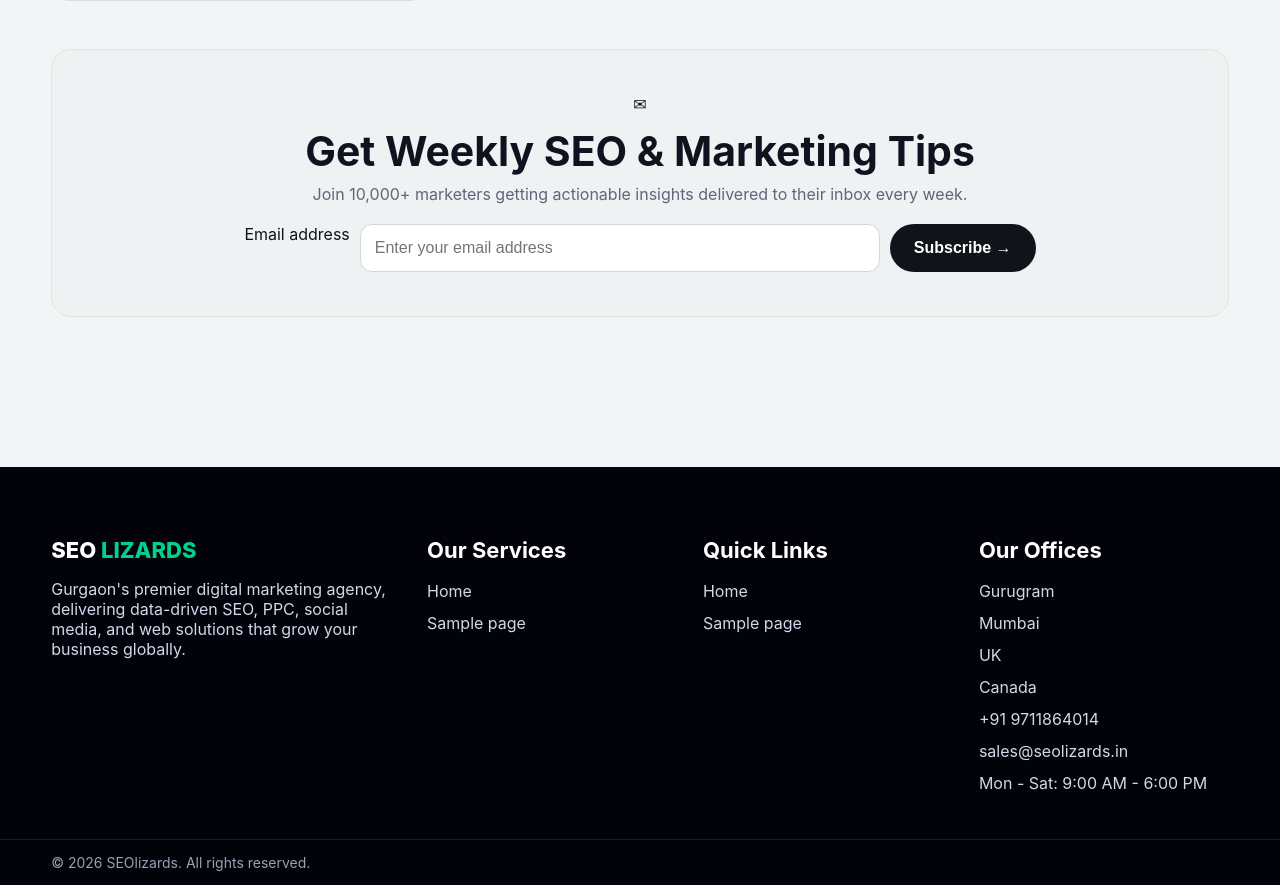
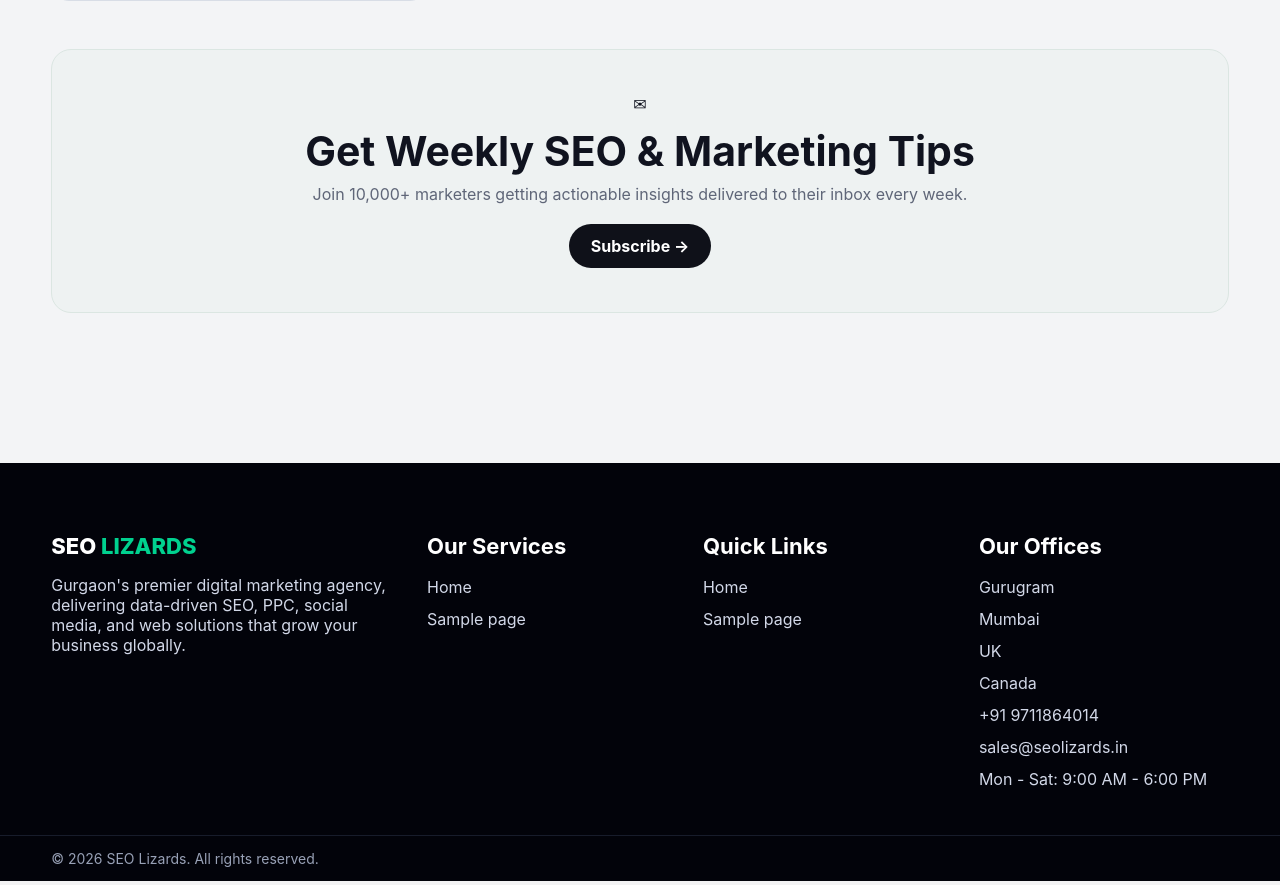
Before and after one commit to narender-web/seolizards-wordpress-theme, a WordPress theme: template home.php in a window 1280 px wide. Shown: the part 1050-1935 px from the top of the page. Run offline with PHP 8.4 and a stand-in for WordPress, Linux system fonts and the light colour scheme; the site name, menu and one post (Sample post) are stand-ins, and other content is empty.

Commit message:
Fix template fallback and newsletter review issues
Agent-Logs-Url: https://github.com/narender-web/seolizards-wordpress-theme/sessions/2aff20a7-5151-45ee-ad4a-710bf7a11dcf

Co-authored-by: narender-web <227838930+narender-web@users.noreply.github.com>

```diff
--- a/footer.php
+++ b/footer.php
@@ -60,7 +60,7 @@
         <div class="slz-container">
             <?php
             printf(
-                esc_html__('© %1$s SEOlizards. All rights reserved.', 'seolizards'),
+                esc_html__('© %1$s SEO Lizards. All rights reserved.', 'seolizards'),
                 esc_html(wp_date('Y'))
             );
             ?>
--- a/home.php
+++ b/home.php
@@ -79,11 +79,11 @@ $categories            = get_categories(array('hide_empty' => true));
             <div aria-hidden="true">✉</div>
             <h3><?php esc_html_e('Get Weekly SEO & Marketing Tips', 'seolizards'); ?></h3>
             <p><?php esc_html_e('Join 10,000+ marketers getting actionable insights delivered to their inbox every week.', 'seolizards'); ?></p>
-            <form class="slz-newsletter-form" action="#" method="post">
-                <label class="screen-reader-text" for="slz-email"><?php esc_html_e('Email address', 'seolizards'); ?></label>
-                <input id="slz-email" type="email" name="email" placeholder="<?php esc_attr_e('Enter your email address', 'seolizards'); ?>" required>
-                <button type="submit"><?php esc_html_e('Subscribe', 'seolizards'); ?> →</button>
-            </form>
+            <div class="slz-newsletter-form">
+                <a class="slz-cta" href="<?php echo esc_url(home_url('/contact')); ?>">
+                    <?php esc_html_e('Subscribe', 'seolizards'); ?> →
+                </a>
+            </div>
         </section>
     </div>
 </section>
```
Also changed, not shown: index.php (+27 -1 lines).
